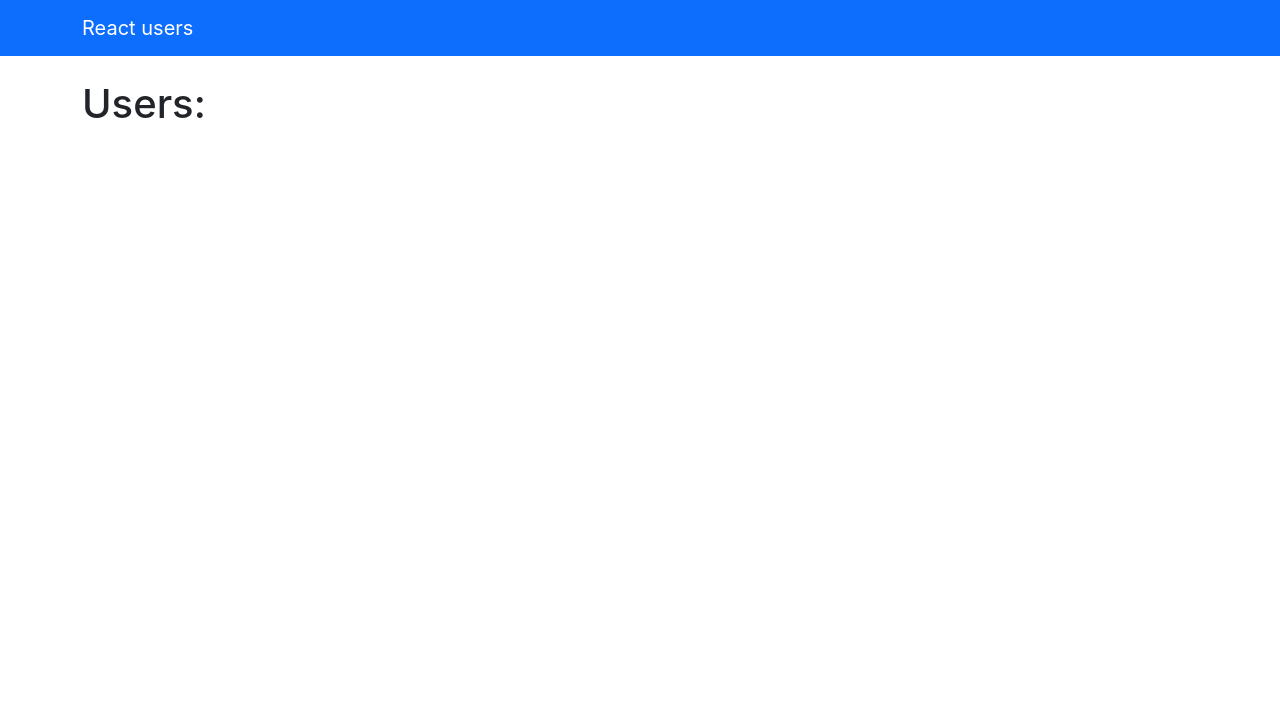
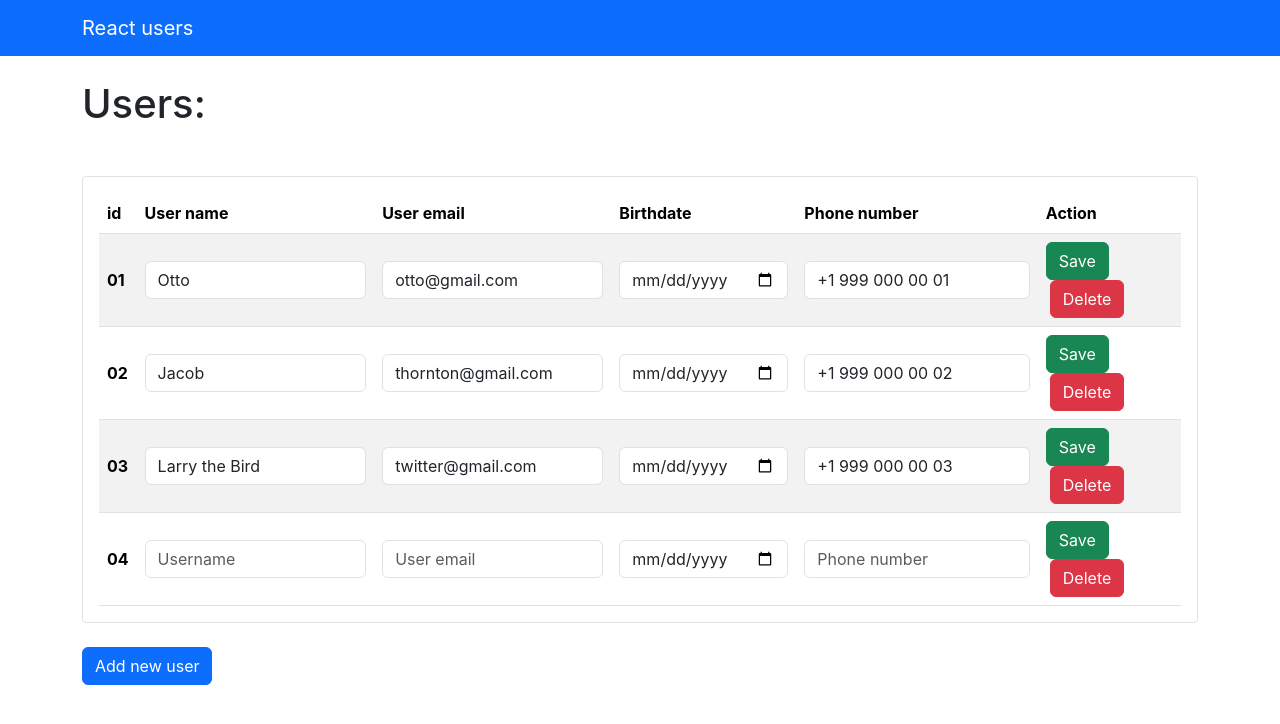
Before and after one commit to s-salomaha/react_user_table, a React (Create React App) app: page / in a window 1280 px wide. Shown: the top 724 px of the page. Built offline with nearby package versions, Linux system fonts and the light colour scheme.

Commit message:
Add table and submit button

```diff
--- a/src/App.js
+++ b/src/App.js
@@ -1,6 +1,7 @@
 import React from "react";
 import './App.css';
 import { Navbar } from "./components/Navbar";
+import { Table } from "./components/Table";
 
 function App() {
   return (
@@ -8,6 +9,8 @@ function App() {
       <Navbar />
       <div className="container pt-4">
         <h1 className="mb-5">Users:</h1>
+        <Table />
+        <button type="button" className="btn btn-primary mt-4">Add new user</button>
       </div>
     </>
   );
--- /dev/null
+++ b/src/components/Table.js
@@ -0,0 +1,94 @@
+export const Table = () => (
+  <div className="table-responsive border secondary-subtle rounded-1 p-3">
+    <table className="table table-striped align-middle mb-0">
+      <thead>
+        <tr>
+          <th scope="col">id</th>
+          <th scope="col">User name</th>
+          <th scope="col">User email</th>
+          <th scope="col">Birthdate</th>
+          <th scope="col">Phone number</th>
+          <th scope="col">Action</th>
+        </tr>
+      </thead>
+      <tbody>
+        <tr>
+          <th scope="row">01</th>
+          <td>
+            <input type="text" className="form-control" value={'Otto'} placeholder="User name" />
+          </td>
+          <td>
+            <input type="email" className="form-control" value={'otto@gmail.com'} placeholder="User email" />
+          </td>
+          <td>
+            <input type="date" className="form-control" value={'01.07.2003'} placeholder="Birthdate" />
+          </td>
+          <td>
+            <input type="text" className="form-control" value={'+1 999 000 00 01'} placeholder="Phone number" />
+          </td>
+          <td>
+            <button type="button" className="btn btn-success">Save</button>
+            <button type="button" className="btn btn-danger ms-1">Delete</button>
+          </td>
+        </tr>
+        <tr>
+          <th scope="row">02</th>
+          <td>
+            <input type="text" className="form-control" value={'Jacob'} placeholder="Username" />
+          </td>
+          <td>
+            <input type="email" className="form-control" value={'thornton@gmail.com'} placeholder="User email" />
+          </td>
+          <td>
+            <input type="date" className="form-control" value={'01.07.2003'} placeholder="Birthdate" />
+          </td>
+          <td>
+            <input type="text" className="form-control" value={'+1 999 000 00 02'} placeholder="Phone number" />
+          </td>
+          <td>
+            <button type="button" className="btn btn-success">Save</button>
+            <button type="button" className="btn btn-danger ms-1">Delete</button>
+          </td>
+        </tr>
+        <tr>
+          <th scope="row">03</th>
+          <td>
+            <input type="text" className="form-control" value={'Larry the Bird'} placeholder="Username" />
+          </td>
+          <td>
+            <input type="email" className="form-control" value={'twitter@gmail.com'} placeholder="User email" />
+          </td>
+          <td>
+            <input type="date" className="form-control" value={'01.07.2003'} placeholder="Birthdate" />
+          </td>
+          <td>
+            <input type="text" className="form-control" value={'+1 999 000 00 03'} placeholder="Phone number" />
+          </td>
+          <td>
+            <button type="button" className="btn btn-success">Save</button>
+            <button type="button" className="btn btn-danger ms-1">Delete</button>
+          </td>
+        </tr>
+        <tr>
+          <th scope="row">04</th>
+          <td>
+            <input type="text" className="form-control" value={''} placeholder="Username" />
+          </td>
+          <td>
+            <input type="email" className="form-control" value={''} placeholder="User email" />
+          </td>
+          <td>
+            <input type="date" className="form-control" value={''} placeholder="Birthdate" />
+          </td>
+          <td>
+            <input type="text" className="form-control" value={''} placeholder="Phone number" />
+          </td>
+          <td>
+            <button type="button" className="btn btn-success">Save</button>
+            <button type="button" className="btn btn-danger ms-1">Delete</button>
+          </td>
+        </tr>
+      </tbody>
+    </table>
+  </div>
+);
```
